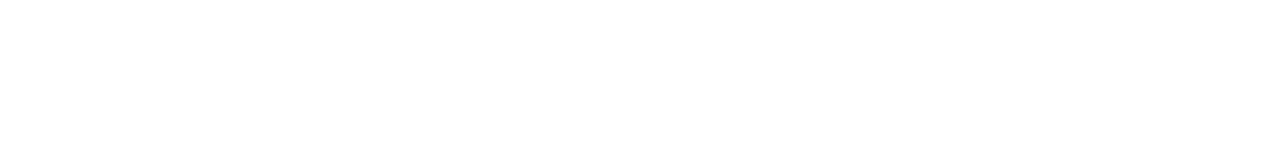
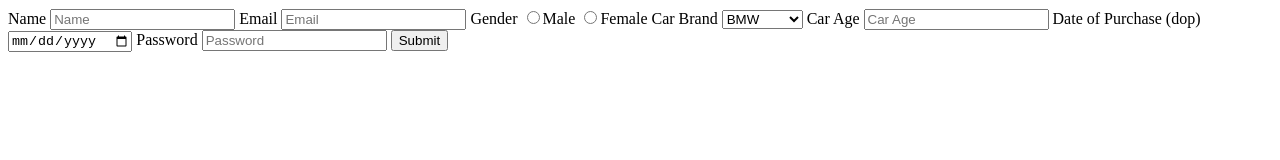
Before and after one commit to acciojob/car-insurance-form-tauheed0110, a website: page main.html in a window 1280 px wide. Drawn offline with Linux system fonts and the light colour scheme.

Commit message:
created a submission

```diff
--- a/main.html
+++ b/main.html
@@ -8,6 +8,35 @@
 
 <body>
 	<!-- the entire body must be written by student -->
+    <form method="post">
+        <label for="name">Name</label>
+        <input type="text" id="name" placeholder="Name" required>
+
+        <label for="email">Email</label>
+        <input type="email" id="email" placeholder="Email" required>
+
+        <label for="gender">Gender</label>
+        <input type="radio" name="gender" required>Male
+        <input type="radio" name="gender">Female
+
+        <label for="cars">Car Brand</label>
+        <select id="cars">
+            <option value="bmw">BMW</option>
+            <option value="audi">Audi</option>
+            <option value="mercedez">Mercedez</option>
+        </select>
+
+        <label for="carage">Car Age</label>
+        <input type="number" id="carage" placeholder="Car Age" required>
+
+        <label for="dop">Date of Purchase (dop)</label>
+        <input type="date" id="dop" required>
+
+        <label for="password">Password</label>
+        <input type="password" id="password" placeholder="Password" required>
+
+        <button type="submit">Submit</button>
+    </form>
     <script type="text/javascript" src="./script.js">
 </script>
 
```
